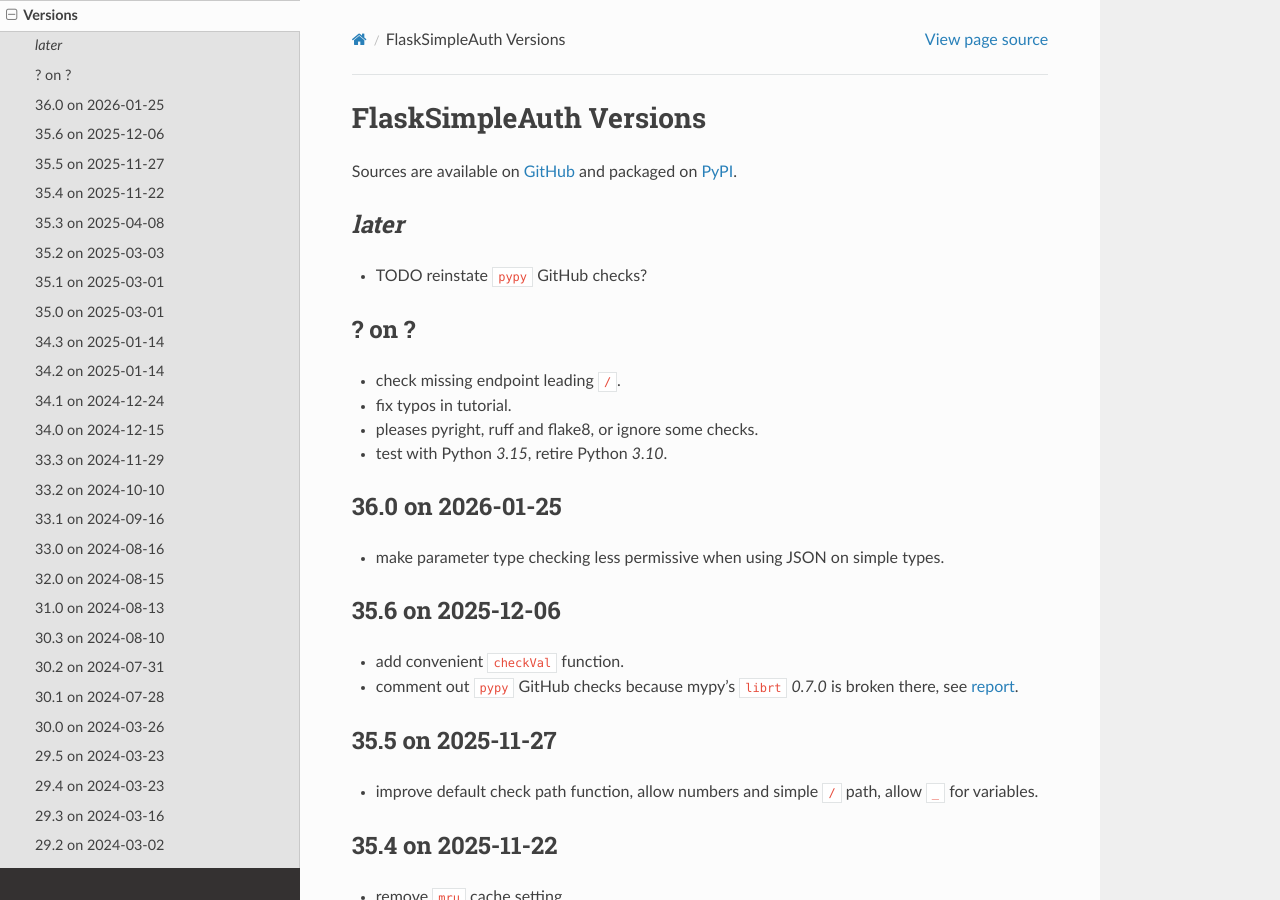
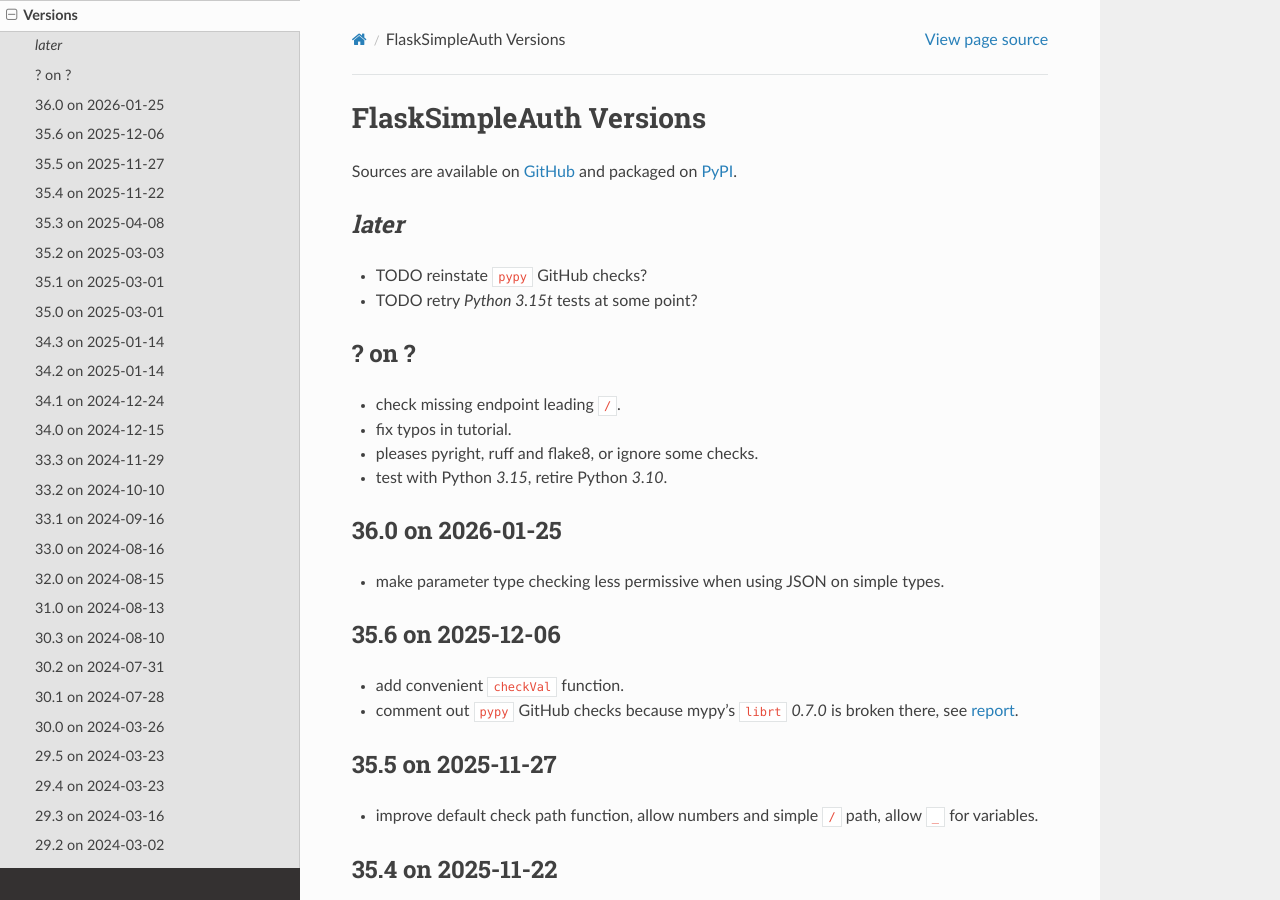
Before and after one commit to zx80/flask-simple-auth, a Sphinx documentation site: the page built from docs/VERSIONS.md, in a window 1280 px wide and 900 px high. Built offline with Sphinx 7.4.7 and the Read the Docs theme 3.1.0, drawn with Linux system fonts in a browser that asks for light colours; pages that are not in the unit, such as notebooks, are missing from menus.

Commit message:
note about broken 3.15t tests

```diff
--- a/docs/VERSIONS.md
+++ b/docs/VERSIONS.md
@@ -6,6 +6,7 @@
 ## _later_
 
 - TODO reinstate `pypy` GitHub checks?
+- TODO retry _Python 3.15t_ tests at some point?
 
 ## ? on ?
 
```
